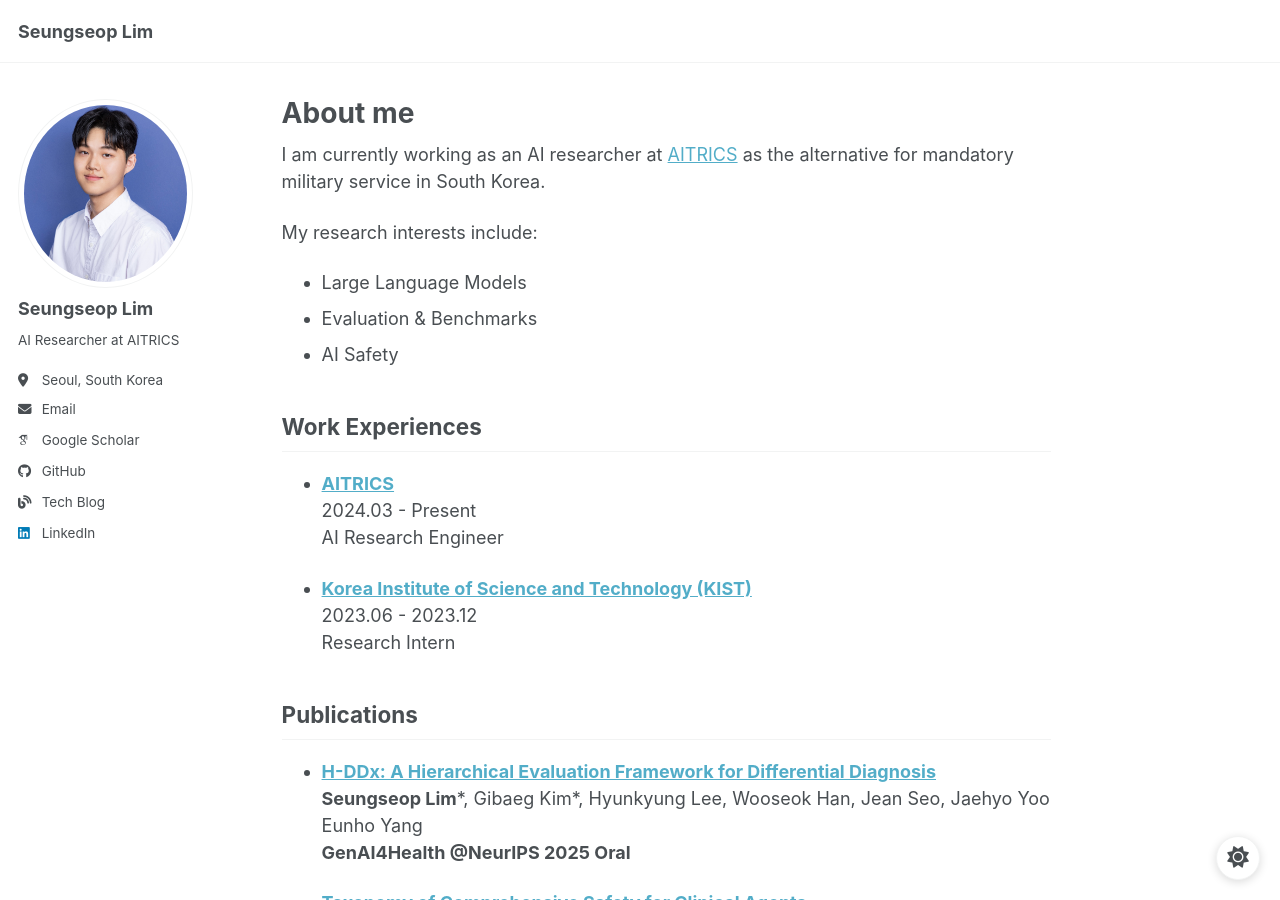
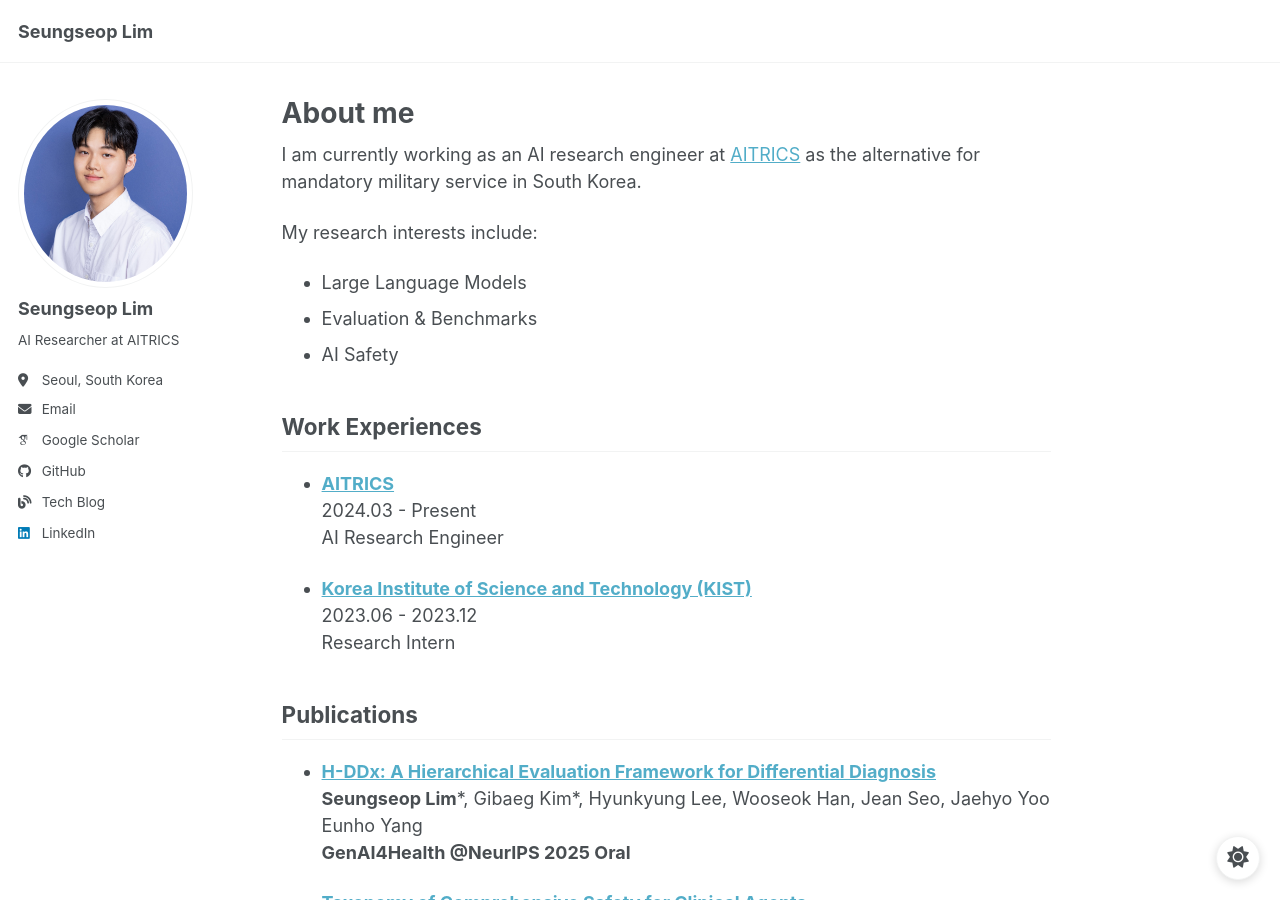
Before and after one commit to seopp/seopp.github.io, a Jekyll site: the page built from _pages/about.md, in a window 1280 px wide and 900 px high. Built offline with Jekyll 4.4.1, drawn with Linux system fonts in a browser that asks for light colours; some web fonts are replaced; a script bundle is joined from its source files by our own code; library files that are not in the unit come from our copies.

Commit message:
update about.md

```diff
--- a/_pages/about.md
+++ b/_pages/about.md
@@ -8,7 +8,7 @@ redirect_from:
   - /about.html
 ---
 
-I am currently working as an AI researcher at [AITRICS](https://www.aitrics.com/) as the alternative for mandatory military service in South Korea.
+I am currently working as an AI research engineer at [AITRICS](https://www.aitrics.com/) as the alternative for mandatory military service in South Korea.
 
 My research interests include:
 * Large Language Models
```
